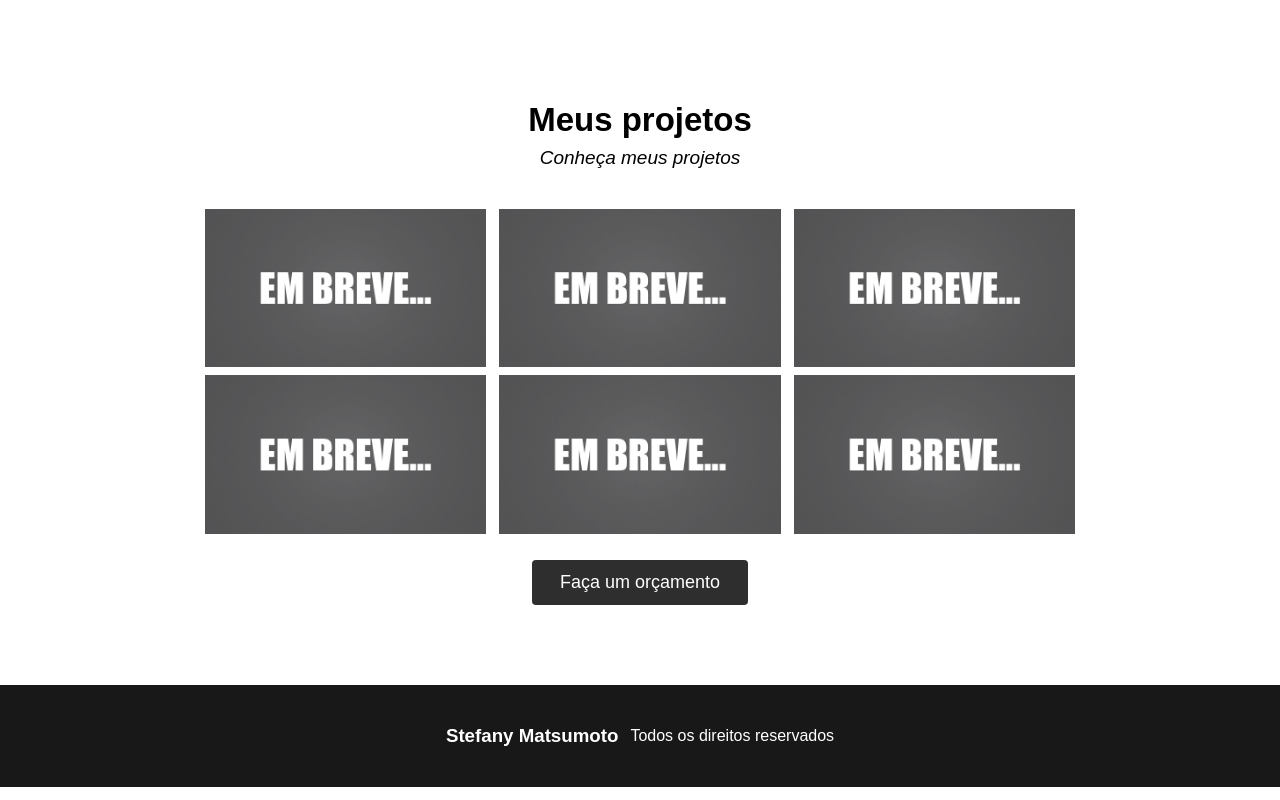
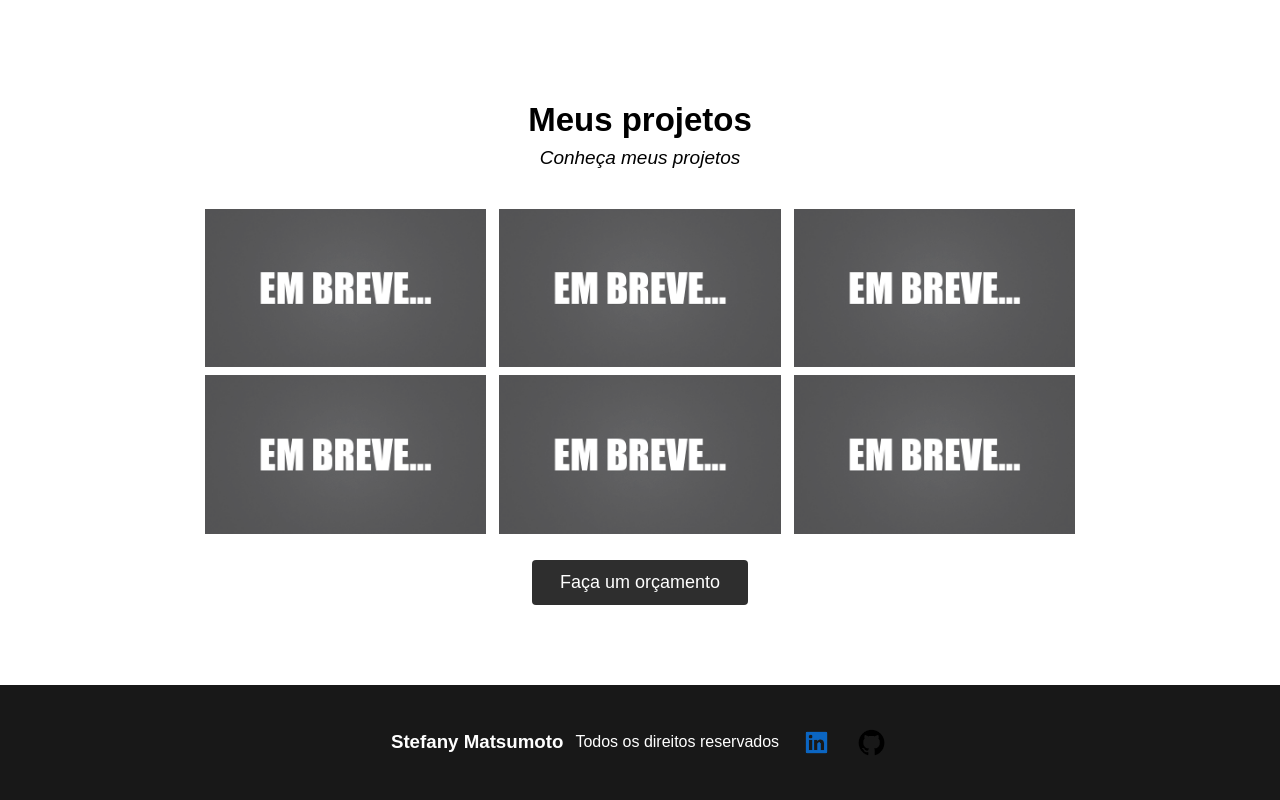
Before and after one commit to SkrStefany/DevStefany, a plain HTML site: page index.html in a window 1280 px wide. Shown: the part 1333-2133 px from the top of the page. Drawn offline with Linux system fonts and the light colour scheme; a web font is replaced by a local one.

Commit message:
Adicionado redes

```diff
--- a/index.html
+++ b/index.html
@@ -89,6 +89,11 @@
         </h3>
         <p>Todos os direitos reservados</p>
 
+
+     <a href="https://www.linkedin.com/in/stefany-matsumoto-841b03199/" target="_blank"> <img src="img/linkedin-removebg-preview.png" alt=""> </a>
+     <a href="https://github.com/SkrStefany" target="_blank"> <img src="img/github-removebg-preview.png" alt=""> </a>
+
+
     </footer>
 
 
--- a/style.css
+++ b/style.css
@@ -195,3 +195,17 @@ footer a {
     margin-left: 12px;
     color: white;
 }
+
+a img {
+    display: flex;
+    align-items: center;
+    justify-content: space-between;
+    padding-left: 95px;
+    height: 35px;
+}
+@media screen {
+    a img {
+        padding-left: 20px;
+        height: 35px;
+    }
+}
```
Also changed, not shown: img/github-removebg-preview.png (added), img/linkedin-removebg-preview.png (added).
